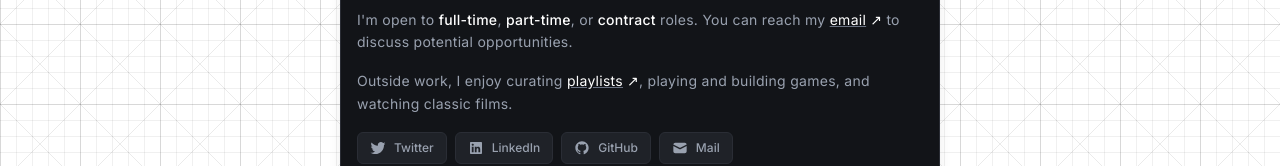
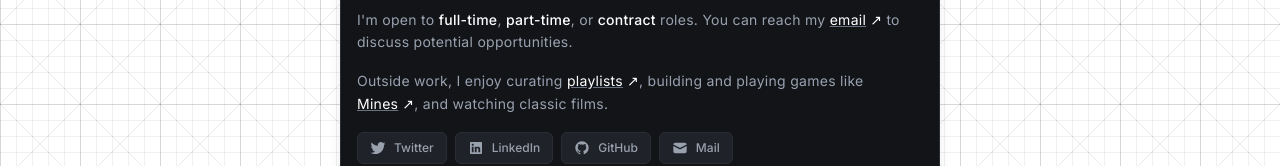
Before and after one commit to Brayzonn/zoneyhub, a React (Vite) app in the folder client/: page / in a window 1280 px wide. Shown: the part 376-542 px from the top of the page. Built offline with nearby package versions, Linux system fonts and the light colour scheme; no server answers; a web font is replaced by a local one.

Commit message:
content: link Mines in hero intro and tighten phrasing

```diff
--- a/client/src/components/Hero.tsx
+++ b/client/src/components/Hero.tsx
@@ -212,7 +212,30 @@ const Hero = ({ isDark }: HeroProps) => {
               ↗
             </span>
           </a>
-          , playing and building games, and watching classic films.
+          , building and playing games like{" "}
+          <a
+            href="https://mines.zoneyhub.com"
+            onClick={() => logEvent("mines_click", { location: "intro" })}
+            target="_blank"
+            rel="noopener noreferrer"
+            className={`inline-flex items-center gap-1 group transition ${
+              isDark ? "text-gray-900" : "text-white"
+            }`}
+          >
+            <span
+              className={`underline ${
+                isDark
+                  ? "decoration-gray-400 group-hover:decoration-gray-900"
+                  : "decoration-gray-500 group-hover:decoration-white"
+              } transition-colors`}
+            >
+              Mines
+            </span>
+            <span className="inline-block group-hover:translate-x-0.5 group-hover:-translate-y-0.5 transition-transform">
+              ↗
+            </span>
+          </a>
+          , and watching classic films.
         </p>
       </section>
 
```
